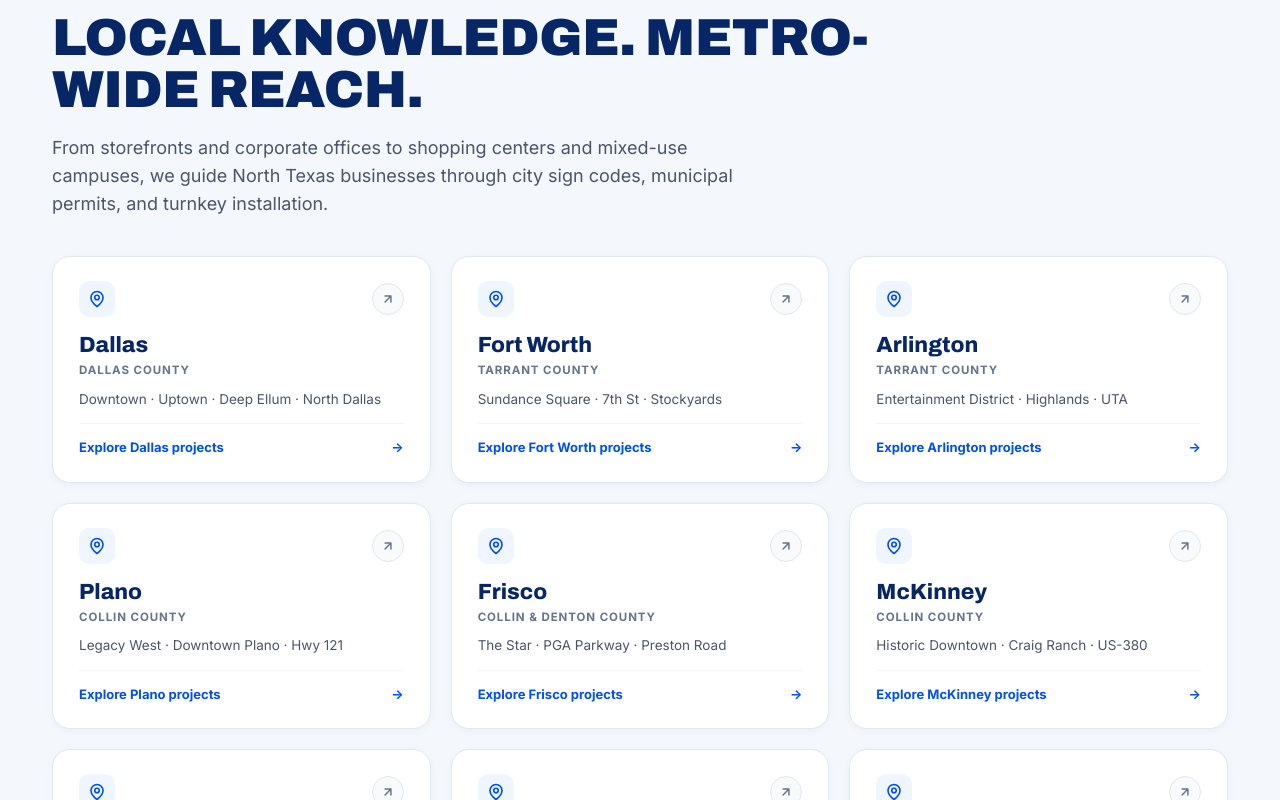
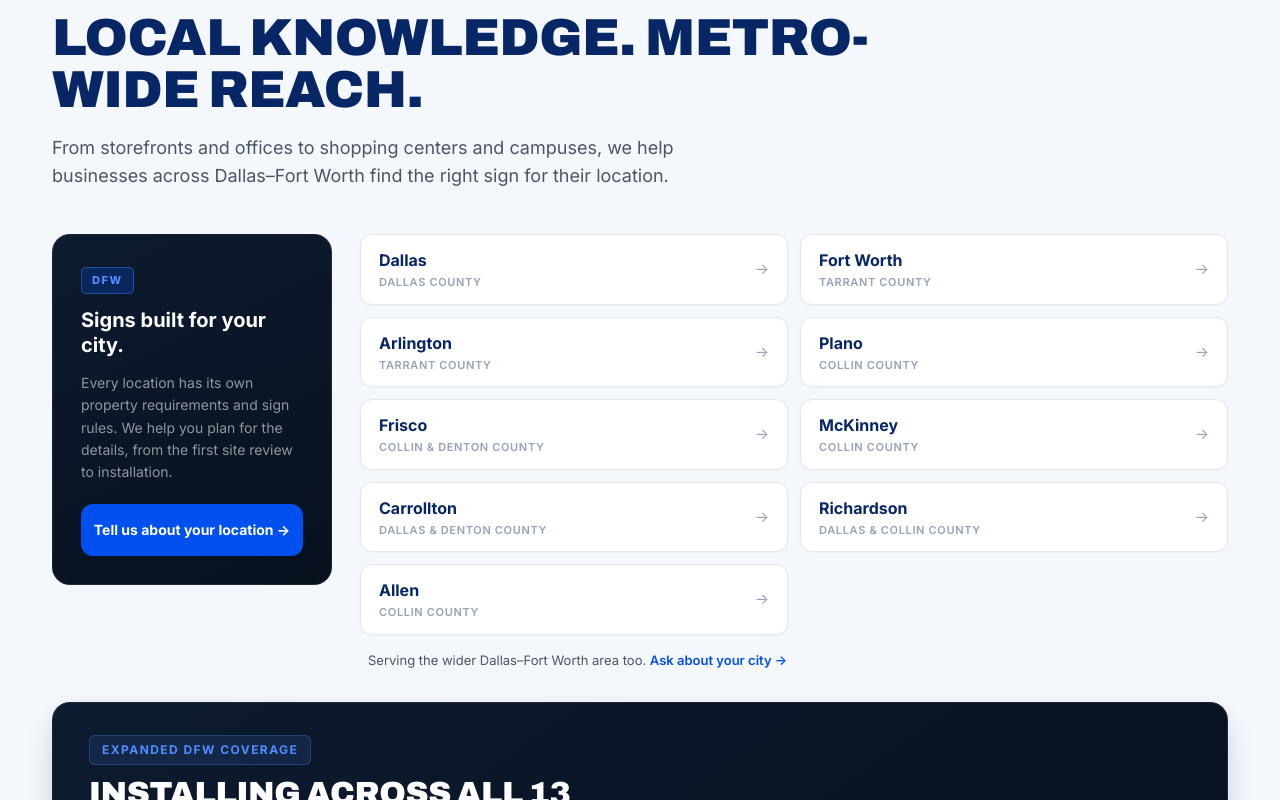
Before and after one commit to hanzalaabbaskhan/Sign_Zone_Website, a Next.js app: page / in a window 1280 px wide. Shown: the part 5640-6440 px from the top of the page. Built offline with nearby package versions, Linux system fonts and the light colour scheme.

Commit message:
Update location hubs to 2-column bordered card grid alongside DFW anchor panel

```diff
--- a/src/app/globals.css
+++ b/src/app/globals.css
@@ -394,132 +394,151 @@ footer strong { color: #fff; }
 /* Locations Hub Section */
 .loc-intro { font-size: 18px; line-height: 1.55; color: var(--muted); margin: 18px 0 0; max-width: 720px; }
 
-.loc-hub-grid {
+/* Location split layout */
+.loc-split {
   display: grid;
-  grid-template-columns: repeat(3, minmax(0, 1fr));
-  gap: 20px;
-  margin-top: 38px;
+  grid-template-columns: 280px 1fr;
+  gap: 28px;
+  margin-top: 44px;
+  align-items: start;
 }
 
-.loc-hub-card {
-  background: #ffffff;
-  border: 1.5px solid #E2E8F0;
+/* Left anchor panel */
+.loc-anchor {
+  background: linear-gradient(155deg, #0d1b30 0%, #07101d 100%);
   border-radius: 18px;
-  padding: 24px 26px;
+  padding: 32px 28px 28px;
   display: flex;
   flex-direction: column;
-  justify-content: space-between;
-  text-decoration: none;
-  box-shadow: 0 2px 8px rgba(15, 23, 42, 0.04);
-  transition: transform 0.2s cubic-bezier(0.16, 1, 0.3, 1),
-              box-shadow 0.2s cubic-bezier(0.16, 1, 0.3, 1),
-              border-color 0.2s ease;
-  position: relative;
-  min-height: 200px;
+  gap: 14px;
+  border: 1px solid rgba(255,255,255,0.07);
+  position: sticky;
+  top: 100px;
 }
 
-.loc-hub-card:hover {
-  transform: translateY(-4px);
-  border-color: var(--blue);
-  box-shadow: 0 14px 30px -6px rgba(0, 80, 240, 0.12), 0 4px 10px rgba(15, 23, 42, 0.04);
+.loc-anchor-badge {
+  display: inline-block;
+  background: rgba(0, 80, 240, 0.25);
+  border: 1px solid rgba(77, 141, 255, 0.4);
+  color: var(--elec);
+  font-size: 11px;
+  font-weight: 800;
+  letter-spacing: 0.14em;
+  text-transform: uppercase;
+  padding: 4px 10px;
+  border-radius: 5px;
+  width: fit-content;
 }
 
-.loc-card-head {
+.loc-anchor-title {
+  font-family: 'Inter', sans-serif;
+  font-size: 20px;
+  font-weight: 700;
+  color: #ffffff;
+  line-height: 1.25;
+  margin: 0;
+}
+
+.loc-anchor-body {
+  font-size: 14px;
+  line-height: 1.6;
+  color: rgba(255,255,255,0.55);
+  margin: 0;
+}
+
+.loc-anchor-cta {
+  margin-top: 6px;
+  font-size: 14px !important;
+  padding: 11px 18px !important;
+  text-align: center;
+  justify-content: center;
+}
+
+/* Right city box grid (2 in a row) */
+.loc-right-col {
+  display: flex;
+  flex-direction: column;
+}
+
+.loc-box-grid {
+  display: grid;
+  grid-template-columns: repeat(2, minmax(0, 1fr));
+  gap: 12px;
+}
+
+.loc-box {
+  background: #ffffff;
+  border: 1px solid #E2E8F0;
+  border-radius: 12px;
+  padding: 13px 18px;
   display: flex;
   align-items: center;
   justify-content: space-between;
+  text-decoration: none;
+  box-shadow: 0 1px 3px rgba(15, 23, 42, 0.03);
+  transition: border-color 0.15s ease, box-shadow 0.15s ease, transform 0.15s ease, background 0.15s ease;
 }
 
-.loc-pin-icon {
-  width: 36px;
-  height: 36px;
-  border-radius: 10px;
-  background: #EFF6FF;
-  color: var(--blue);
-  display: flex;
-  align-items: center;
-  justify-content: center;
-  transition: background 0.2s ease, color 0.2s ease;
+.loc-box:hover {
+  border-color: var(--blue);
+  box-shadow: 0 6px 18px -3px rgba(0, 80, 240, 0.12);
+  transform: translateY(-1px);
 }
 
-.loc-hub-card:hover .loc-pin-icon {
-  background: var(--blue);
-  color: #ffffff;
+.loc-box-info {
+  display: flex;
+  flex-direction: column;
+  gap: 2px;
 }
 
-.loc-card-arrow-circle {
-  width: 32px;
-  height: 32px;
-  border-radius: 50%;
-  background: #F8FAFC;
-  border: 1px solid #E2E8F0;
-  color: #64748B;
-  display: flex;
-  align-items: center;
-  justify-content: center;
-  transition: background 0.2s ease, color 0.2s ease, border-color 0.2s ease, transform 0.2s ease;
-}
-
-.loc-hub-card:hover .loc-card-arrow-circle {
-  background: var(--blue);
-  border-color: var(--blue);
-  color: #ffffff;
-  transform: translate(2px, -2px);
-}
-
-.loc-card-main {
-  margin: 16px 0 14px;
-}
-
-.loc-card-city {
-  font-family: Archivo, sans-serif;
-  font-size: 22px;
-  font-weight: 800;
+.loc-box-city {
+  font-family: 'Inter', sans-serif;
+  font-size: 16px;
+  font-weight: 700;
   color: var(--navy);
-  margin: 0;
-  line-height: 1.15;
   transition: color 0.15s ease;
 }
 
-.loc-hub-card:hover .loc-card-city {
+.loc-box:hover .loc-box-city {
   color: var(--blue);
 }
 
-.loc-card-county {
-  display: block;
-  font-size: 11.5px;
-  font-weight: 700;
-  color: #64748B;
+.loc-box-county {
+  font-size: 11px;
+  font-weight: 600;
+  color: #94A3B8;
   text-transform: uppercase;
-  letter-spacing: 0.08em;
-  margin-top: 4px;
+  letter-spacing: 0.06em;
 }
 
-.loc-card-districts {
-  font-size: 13.5px;
-  line-height: 1.45;
-  color: var(--muted);
-  margin: 10px 0 0;
+.loc-box-arrow {
+  font-size: 15px;
+  color: #94A3B8;
+  text-align: right;
+  transition: color 0.15s ease, transform 0.15s ease;
+  display: inline-block;
+  margin-left: 10px;
 }
 
-.loc-card-foot {
-  padding-top: 14px;
-  border-top: 1px solid #F1F5F9;
-  display: flex;
-  align-items: center;
-  justify-content: space-between;
-  font-size: 13px;
-  font-weight: 700;
+.loc-box:hover .loc-box-arrow {
   color: var(--blue);
+  transform: translateX(3px);
 }
 
-.loc-foot-arrow {
-  transition: transform 0.2s cubic-bezier(0.16, 1, 0.3, 1);
-  display: inline-block;
+.loc-list-footnote {
+  font-size: 13px;
+  color: var(--muted);
+  margin: 16px 8px 0;
 }
 
-.loc-hub-card:hover .loc-foot-arrow {
-  transform: translateX(4px);
+.loc-list-ask {
+  color: var(--blue);
+  font-weight: 600;
+  text-decoration: none;
+}
+
+.loc-list-ask:hover {
+  text-decoration: underline;
 }
 
 /* Location Bottom Full-Width Banner */
@@ -881,7 +900,7 @@ footer strong { color: #fff; }
 @media (max-width: 1020px) {
   .trust .wrap { grid-template-columns: repeat(2, minmax(0,1fr)); }
   footer .cols { grid-template-columns: repeat(2, minmax(0,1fr)); }
-  .loc-hub-grid { grid-template-columns: repeat(2, minmax(0, 1fr)); }
+  .loc-split { grid-template-columns: 240px 1fr; }
   .location-banner { flex-direction: column; align-items: flex-start; padding: 28px 24px; gap: 20px; }
   .location-banner-actions { width: 100%; flex-wrap: wrap; }
   .location-banner-actions .btn { flex: 1; min-width: 200px; }
@@ -889,9 +908,12 @@ footer strong { color: #fff; }
 @media (max-width: 850px) {
   .case-grid { grid-template-columns: repeat(2, minmax(0, 1fr)); }
   .city-hero .wrap { grid-template-columns: 1fr; gap: 28px; padding-top: 45px; padding-bottom: 55px; }
+  .loc-box-grid { grid-template-columns: 1fr; }
 }
 @media (max-width: 640px) {
-  .loc-hub-grid { grid-template-columns: 1fr; }
+  .loc-split { grid-template-columns: 1fr; }
+  .loc-anchor { position: static; }
+  .loc-box-grid { grid-template-columns: 1fr; }
   .location-banner-actions .btn { width: 100%; }
 }
 @media (max-width: 760px) {
--- a/src/components/home/LocationsSection.tsx
+++ b/src/components/home/LocationsSection.tsx
@@ -26,39 +26,41 @@ export default function LocationsSection() {
         <div className="eyebrow">Where we work</div>
         <h2 className="disp sec-h">Local knowledge. Metro-wide reach.</h2>
         <p className="loc-intro">
-          From storefronts and corporate offices to shopping centers and mixed-use campuses, we guide North Texas businesses through city sign codes, municipal permits, and turnkey installation.
+          From storefronts and offices to shopping centers and campuses, we help businesses across Dallas–Fort Worth find the right sign for their location.
         </p>
 
-        {/* Minimal & Visually Appealing 3x3 Hub Directory */}
-        <div className="loc-hub-grid">
-          {LOCATIONS_LIST.map((loc) => (
-            <Link key={loc.slug} href={`/locations/${loc.slug}`} className="loc-hub-card">
-              <div className="loc-card-head">
-                <span className="loc-pin-icon" aria-hidden="true">
-                  <svg width="18" height="18" viewBox="0 0 24 24" fill="none" stroke="currentColor" strokeWidth="2.2" strokeLinecap="round" strokeLinejoin="round">
-                    <path d="M20 10c0 6-8 12-8 12s-8-6-8-12a8 8 0 0 1 16 0Z" />
-                    <circle cx="12" cy="10" r="3" />
-                  </svg>
-                </span>
-                <span className="loc-card-arrow-circle" aria-hidden="true">
-                  <svg width="14" height="14" viewBox="0 0 24 24" fill="none" stroke="currentColor" strokeWidth="2.5" strokeLinecap="round" strokeLinejoin="round">
-                    <path d="M7 17L17 7M17 7H7M17 7V17" />
-                  </svg>
-                </span>
-              </div>
+        {/* Split Layout: Dark panel left + city list right */}
+        <div className="loc-split">
+          {/* Left anchor panel */}
+          <div className="loc-anchor">
+            <span className="loc-anchor-badge">DFW</span>
+            <h3 className="loc-anchor-title">Signs built for your city.</h3>
+            <p className="loc-anchor-body">
+              Every location has its own property requirements and sign rules. We help you plan for the details, from the first site review to installation.
+            </p>
+            <Link href="/quote" className="btn btn-blue loc-anchor-cta">
+              Tell us about your location →
+            </Link>
+          </div>
 
-              <div className="loc-card-main">
-                <h3 className="loc-card-city">{loc.name}</h3>
-                <span className="loc-card-county">{loc.county}</span>
-                <p className="loc-card-districts">{loc.districts}</p>
-              </div>
-
-              <div className="loc-card-foot">
-                <span>Explore {loc.name} projects</span>
-                <span className="loc-foot-arrow" aria-hidden="true">→</span>
-              </div>
-            </Link>
-          ))}
+          {/* Right city box grid (2 in a row) */}
+          <div className="loc-right-col">
+            <div className="loc-box-grid">
+              {LOCATIONS_LIST.map((loc) => (
+                <Link key={loc.slug} href={`/locations/${loc.slug}`} className="loc-box">
+                  <div className="loc-box-info">
+                    <span className="loc-box-city">{loc.name}</span>
+                    <span className="loc-box-county">{loc.county}</span>
+                  </div>
+                  <span className="loc-box-arrow" aria-hidden="true">→</span>
+                </Link>
+              ))}
+            </div>
+            <p className="loc-list-footnote">
+              Serving the wider Dallas–Fort Worth area too.{' '}
+              <Link href="/quote" className="loc-list-ask">Ask about your city →</Link>
+            </p>
+          </div>
         </div>
 
         {/* Bottom Full-Width Consultation Banner */}
```
